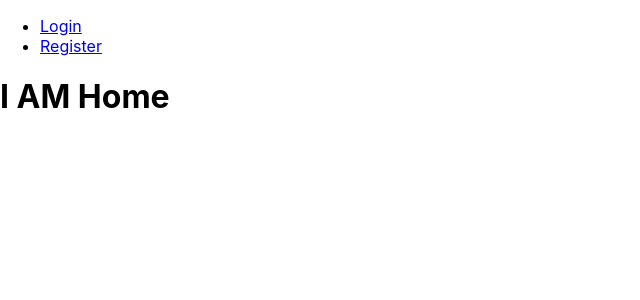
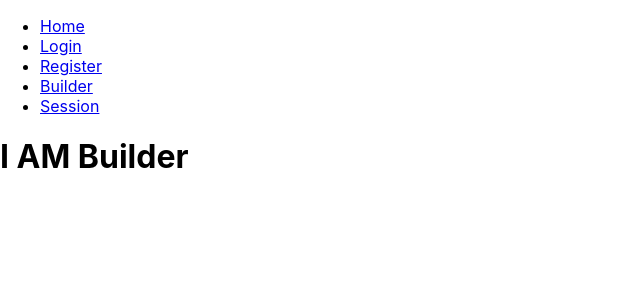
Before and after one commit to Luke-Berzins/Reflexion, a React (Create React App) app in the folder client/: page /builder in a window 1280 px wide. Shown: the top 300 px of the page, without its empty margins (0-640 px from the left). Built offline with nearby package versions, Linux system fonts and the light colour scheme.

Commit message:
adding sessions and builder pages

```diff
--- a/client/src/App.jsx
+++ b/client/src/App.jsx
@@ -11,6 +11,8 @@ import './App.css';
 import Login from './components/Login';
 import Register from './components/Register';
 import Home from './components/Home';
+import Session from './components/Session';
+import Builder from './components/Builder';
 
 function App() {
   return (
@@ -18,18 +20,30 @@ function App() {
       <div>
         <nav>
           <ul>
+          <li>
+              <Link to="/">Home</Link>
+            </li>
             <li>
               <Link to="/login">Login</Link>
             </li>
             <li>
               <Link to="/register">Register</Link>
             </li>
+            <li>
+              <Link to="/builder">Builder</Link>
+            </li>
+            <li>
+              <Link to="/session">Session</Link>
+            </li>
           </ul>
         </nav>
-
-        {/* A <Switch> looks through its children <Route>s and
-            renders the first one that matches the current URL. */}
         <Switch>
+          <Route path="/builder">
+            <Builder />
+          </Route>
+          <Route path="/session">
+            <Session />
+          </Route>
           <Route path="/login">
             <Login />
           </Route>
--- /dev/null
+++ b/client/src/components/Builder.jsx
@@ -0,0 +1,6 @@
+export default function Builder(props) {
+
+  return (
+    <h1>I AM Builder</h1>
+  )
+}
--- /dev/null
+++ b/client/src/components/Session.jsx
@@ -0,0 +1,6 @@
+export default function Session(props) {
+
+  return (
+    <h1>I AM Session</h1>
+  )
+}
```
